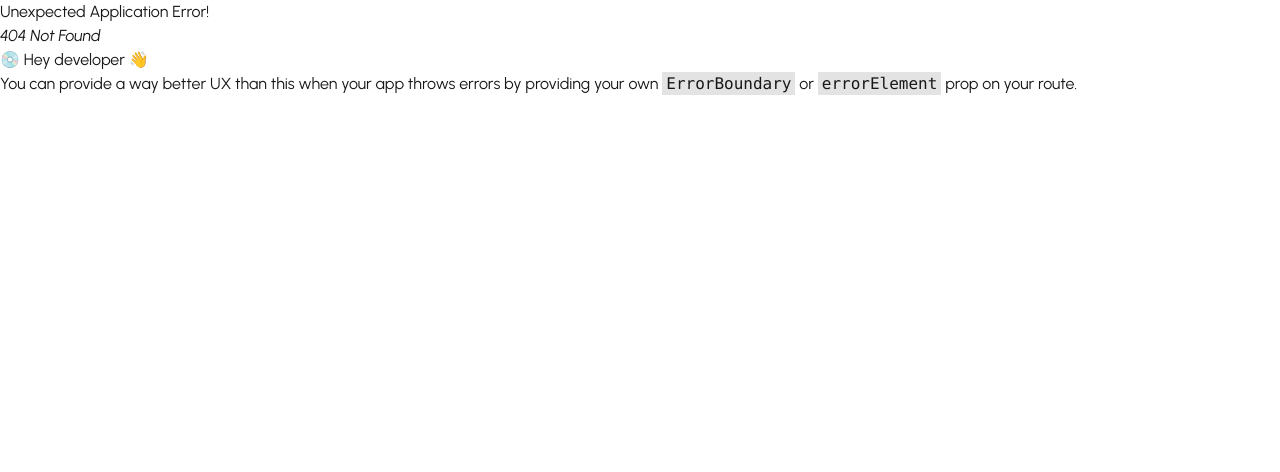
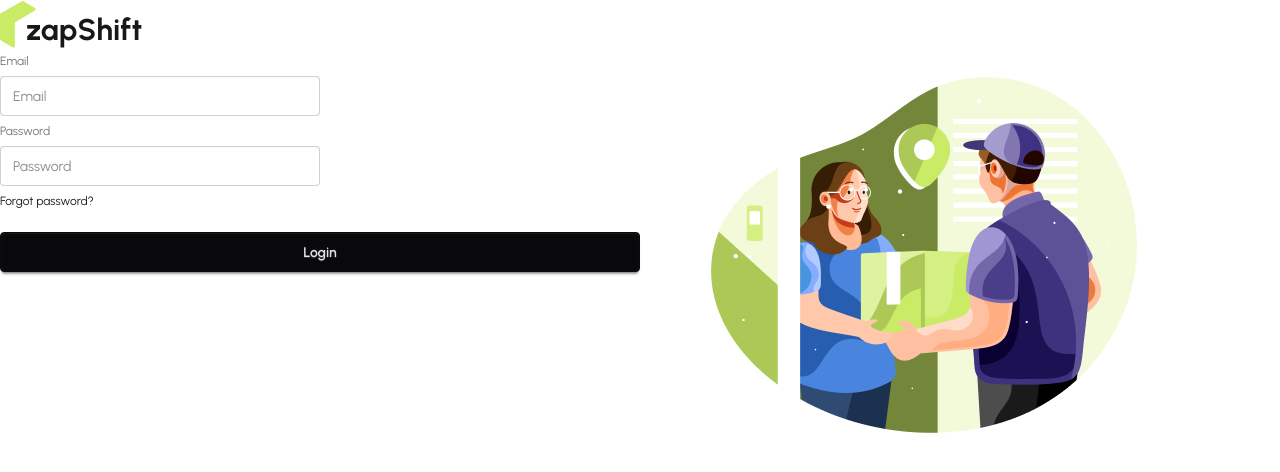
Before and after one commit to rafiul040/clone-zap-shift, a React (Vite) app: page /register in a window 1280 px wide. Before the commit this address had no page. Shown: the top 472 px of the page. Built offline with nearby package versions, Linux system fonts and the light colour scheme.

Commit message:
login and register

```diff
--- a/package.json
+++ b/package.json
@@ -14,6 +14,7 @@
     "leaflet": "^1.9.4",
     "react": "^19.2.0",
     "react-dom": "^19.2.0",
+    "react-hook-form": "^7.66.1",
     "react-icons": "^5.5.0",
     "react-leaflet": "^5.0.0-rc.2",
     "react-responsive-carousel": "^3.2.23",
--- /dev/null
+++ b/src/Pages/Auth/Login/Login.jsx
@@ -0,0 +1,19 @@
+import React from 'react';
+
+const Login = () => {
+    return (
+         <div className="">
+            <form>
+        <fieldset className="fieldset">
+          <label className="label">Email</label>
+          <input type="email" className="input" placeholder="Email" />
+          <label className="label">Password</label>
+          <input type="password" className="input" placeholder="Password" />
+          <div><a className="link link-hover">Forgot password?</a></div>
+          <button className="btn btn-neutral mt-4">Login</button>
+        </fieldset>
+            </form>
+      </div>
+    );
+};
+export default Login;
--- /dev/null
+++ b/src/Pages/Auth/Register/Register.jsx
@@ -0,0 +1,68 @@
+import React from 'react';
+import { useForm } from 'react-hook-form';
+
+const Register = () => {
+
+  const {
+    register,
+    handleSubmit,
+    formState: { errors }
+  } = useForm();
+
+  const handleRegisration = (data) => {
+    console.log("After Registration", data);
+  };
+
+  return (
+    <div className="">
+      <form onSubmit={handleSubmit(handleRegisration)}>
+        <fieldset className="fieldset">
+
+          {/* Email */}
+          <label className="label">Email</label>
+          <input
+            type="email"
+            {...register("email", { required: true })}
+            className="input"
+            placeholder="Email"
+          />
+          {errors.email?.type === "required" && (
+            <p className="text-red-500">Email is Required</p>
+          )}
+
+          {/* Password */}
+          <label className="label">Password</label>
+          <input
+            type="password"
+            {...register("password", {
+              required: true,
+              minLength: 6,
+              pattern: /^(?=.*[A-Z])(?=.*[a-z])(?=.*\d)(?=.*[^A-Za-z0-9]).+$/
+            })}
+            className="input"
+            placeholder="Password"
+          />
+          {errors.password?.type === "required" && (
+            <p className="text-red-500">Enter Password</p>
+          )}
+          {errors.password?.type === "minLength" && (
+            <p className="text-red-500">Password Must be 6 character or longer</p>
+          )}
+          {errors.password?.type === "pattern" && (
+            <p className="text-red-500">
+              Must include upper, lower, number & symbol
+            </p>
+          )}
+
+          <div>
+            <a className="link link-hover">Forgot password?</a>
+          </div>
+
+          <button className="btn btn-neutral mt-4">Login</button>
+        </fieldset>
+      </form>
+    </div>
+  );
+};
+
+export default Register;
--- a/src/Pages/Brands/Brands.jsx
+++ b/src/Pages/Brands/Brands.jsx
@@ -1,5 +1,4 @@
-// import React, { startTransition } from 'react';
-// import Swiper from 'swiper';
+
 import 'swiper/css'
 import { Swiper, SwiperSlide } from 'swiper/react';
 import amazon from '../../assets/brands/amazon.png'
@@ -18,9 +17,9 @@ const Brands = () => {
     return (
 
 
-        <div className='my-20'>
+        <div className='my-20 w-7xl'>
 
-<h2 className='text-secondary my-15 text-2xl font-bold text-center'>We've helped thousands of sales teams</h2>
+<h2 className='text-secondary my-15 text-2xl font-bold mb-20 text-center'>We've helped thousands of sales teams</h2>
         <Swiper
         slidesPerView={4}
         centeredSlides={true}
@@ -42,7 +41,7 @@ const Brands = () => {
                 )
             }
         </Swiper>
-        <div className='border-b-2 mt-20 border-dashed border-gray-400'></div>
+
             </div>
     );
 };
--- a/src/Pages/Home/AskedQuestions/AskedQuestions.jsx
+++ b/src/Pages/Home/AskedQuestions/AskedQuestions.jsx
@@ -8,7 +8,9 @@ const AskedQuestions = () => {
   };
 
   return (
-    <div className=" py-16 px-6">
+    <div className=" py-20 px-6">
+        {/* <div className='border-b-2 mt-20 border-dashed border-gray-400'></div> */}
+            {/* </div> */}
       <div className="max-w-3xl mx-auto text-center">
         <h2 className="text-3xl md:text-4xl font-bold text-[#0b3c3b]">
           Frequently Asked Question (FAQ)
--- a/src/Pages/Home/ChooseUs/ChooseUs.jsx
+++ b/src/Pages/Home/ChooseUs/ChooseUs.jsx
@@ -8,6 +8,7 @@ import tinydelivery from '../../../assets/tiny-deliveryman.png'
 const ChooseUs = () => {
     return (
         <div class="max-w-7xl mx-auto px-6 py-12 space-y-8">
+<div className='border-b-2 mb-25 border-dashed border-gray-400'></div>
 
 
   <div class="flex flex-col md:flex-row items-center bg-white shadow-sm rounded-xl p-8 gap-6">
--- a/src/Pages/Home/Satisfaction/Satisfaction.jsx
+++ b/src/Pages/Home/Satisfaction/Satisfaction.jsx
@@ -4,8 +4,8 @@ import mercahant from "../../../assets/be-a-merchant-bg.png"
 
 const Satisfaction = () => {
     return (
-        <div class="max-w-7xl mx-auto px-6 mt-16">
-            <div className='border-t-2 border-dashed pt-20 border-gray-500'></div>
+        <div class="max-w-7xl mx-auto px-6 mt-15">
+            <div className='border-t-2 border-dashed pt-20 mb-8 border-gray-500'></div>
   <div class="relative bg-[#003a3a] text-white rounded-3xl p-10 overflow-hidden">
 
 
--- a/src/Pages/Shared/Footer/Footer.jsx
+++ b/src/Pages/Shared/Footer/Footer.jsx
@@ -3,7 +3,7 @@ import Logo from '../../../Components/Logo/Logo';
 
 const Footer = () => {
     return (
-        <footer className="footer text-white bg-[#0b0b0b] footer-horizontal footer-center text-secondary p-10">
+        <footer className="footer text-white bg-[#0b0b0b] footer-horizontal footer-center p-10">
   <aside>
     <Logo></Logo>
     <p className="font-bold">
--- a/src/Routes/router.jsx
+++ b/src/Routes/router.jsx
@@ -2,6 +2,9 @@ import { createBrowserRouter } from "react-router";
 import RootLayout from "../layouts/RootLayout";
 import Home from "../Pages/Home/Home/Home";
 import Coverage from "../Pages/Coverage/Coverage";
+import AuthLayout from "../layouts/AuthLayout";
+import Login from "../Pages/Auth/Login/Login";
+import Register from "../Pages/Auth/Register/Register";
 
 export const router = createBrowserRouter([
     {
@@ -18,5 +21,19 @@ export const router = createBrowserRouter([
                 loader: () => fetch('/public/serviceCenter.json.json').then(res => res.json())
             }
         ]
+    },
+    {
+        path: '/',
+        Component: AuthLayout,
+        children: [
+            {
+                path: 'login',
+                Component: Login
+            },
+            {
+                path: 'register',
+                Component: Register
+            }
+        ]
     }
 ])
--- /dev/null
+++ b/src/layouts/AuthLayout.jsx
@@ -0,0 +1,23 @@
+import React from 'react';
+import Logo from '../Components/Logo/Logo';
+import { Outlet } from 'react-router';
+import authimage from '../assets/authimage.png'
+
+
+const AuthLayout = () => {
+    return (
+        <div className='max-w-7xl mx-auto'>
+            <Logo></Logo>
+            <div className='flex'>
+                <div className='flex-1 justify-center items-center'>
+                    <Outlet></Outlet>
+                </div>
+                <div className='flex-1 justify-center items-center'>
+                    <img src={authimage} alt="" />
+                </div>
+            </div>
+        </div>
+    );
+};
+
+export default AuthLayout;
--- a/src/layouts/RootLayout.jsx
+++ b/src/layouts/RootLayout.jsx
@@ -5,13 +5,13 @@ import Navbar from '../Pages/Shared/Navbar/Navbar';
 
 const RootLayout = () => {
     return (
-        <div className='bg-[#eaeced]'>
+        <div className='bg-[]'>
 
         <div className='max-w-7xl mx-auto'>
             <Navbar></Navbar>
             <Outlet></Outlet>
-            <Footer></Footer>
         </div>
+        <Footer></Footer>
         </div>
     );
 };
```
Also changed, not shown: 1 other file (tests, documents, lock files or other folders).
